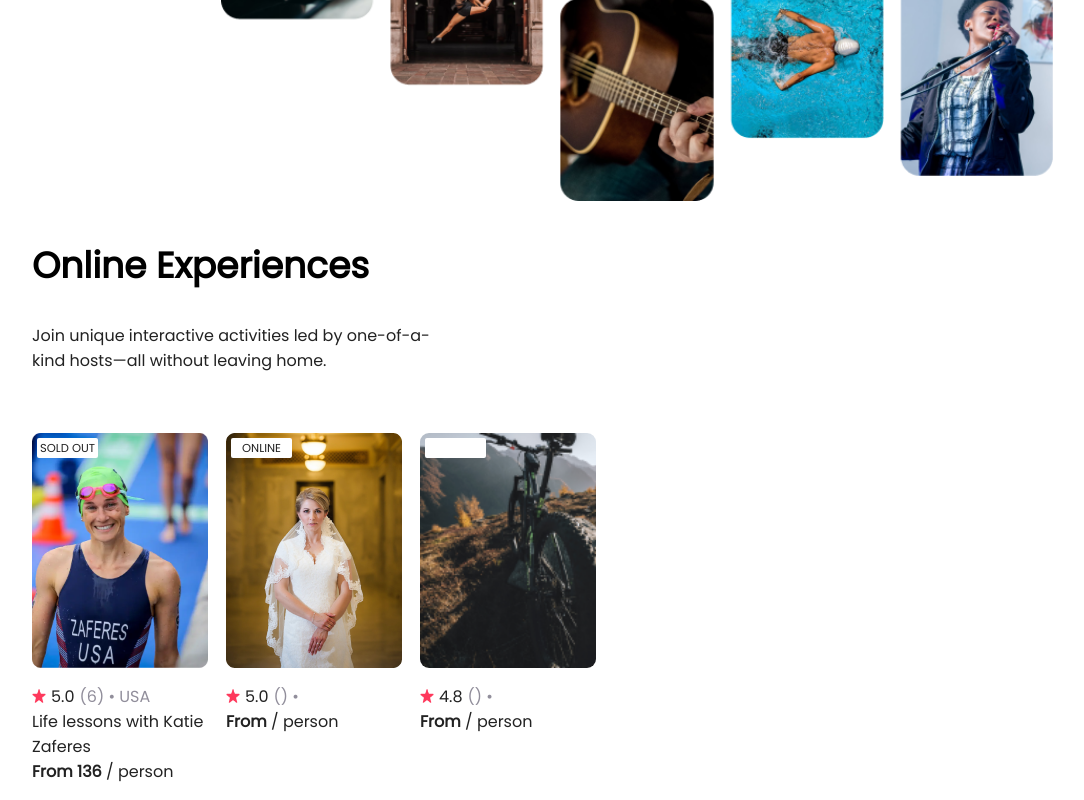
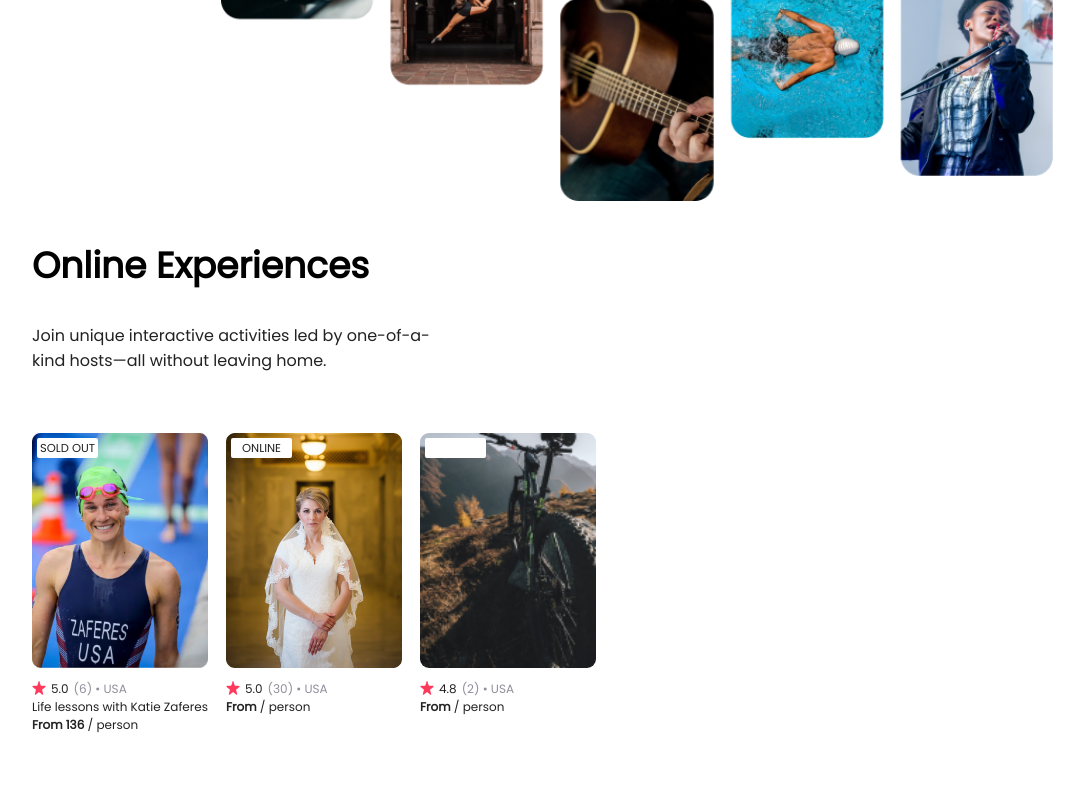
Before and after one commit to newlomar/airbnb-experience-page, a React (Vite) app: page / in a window 1280 px wide. Shown: the part 396-1196 px from the top of the page, without its empty margins (3-1087 px from the left). After the commit the page ends 1142 px from the top, so only its background shows below. Built offline with nearby package versions, Linux system fonts and the light colour scheme.

Commit message:
card styles and properties update

```diff
--- a/src/App.css
+++ b/src/App.css
@@ -90,6 +90,7 @@
   max-width: 176px;
   list-style-type: none;
   padding: 0px;
+  font-size: 12px;
 }
 
 .card__starImg {
--- a/src/Main/Main.jsx
+++ b/src/Main/Main.jsx
@@ -20,8 +20,20 @@ export default function Main() {
           summary='Life lessons with Katie Zaferes'
           price='136'
         />
-        <Card imageName={'bride'} status={'online'} rate={5.0} />
-        <Card imageName={'bike'} status={''} rate={4.8} />
+        <Card
+          imageName={'bride'}
+          status={'online'}
+          rate={5.0}
+          reviewCount={30}
+          location={'USA'}
+        />
+        <Card
+          imageName={'bike'}
+          status={''}
+          rate={4.8}
+          reviewCount={2}
+          location={'USA'}
+        />
       </section>
     </main>
   );
```
